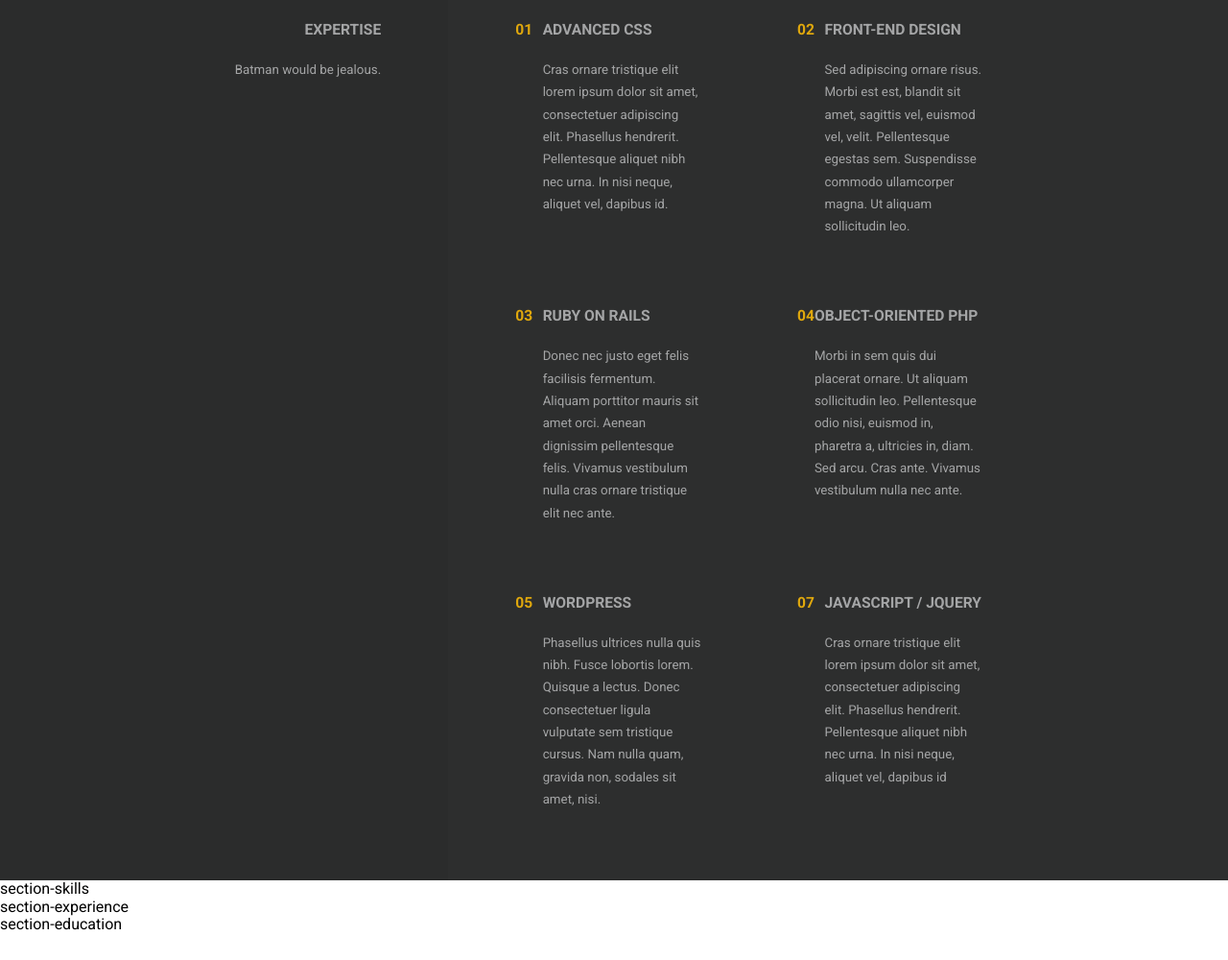
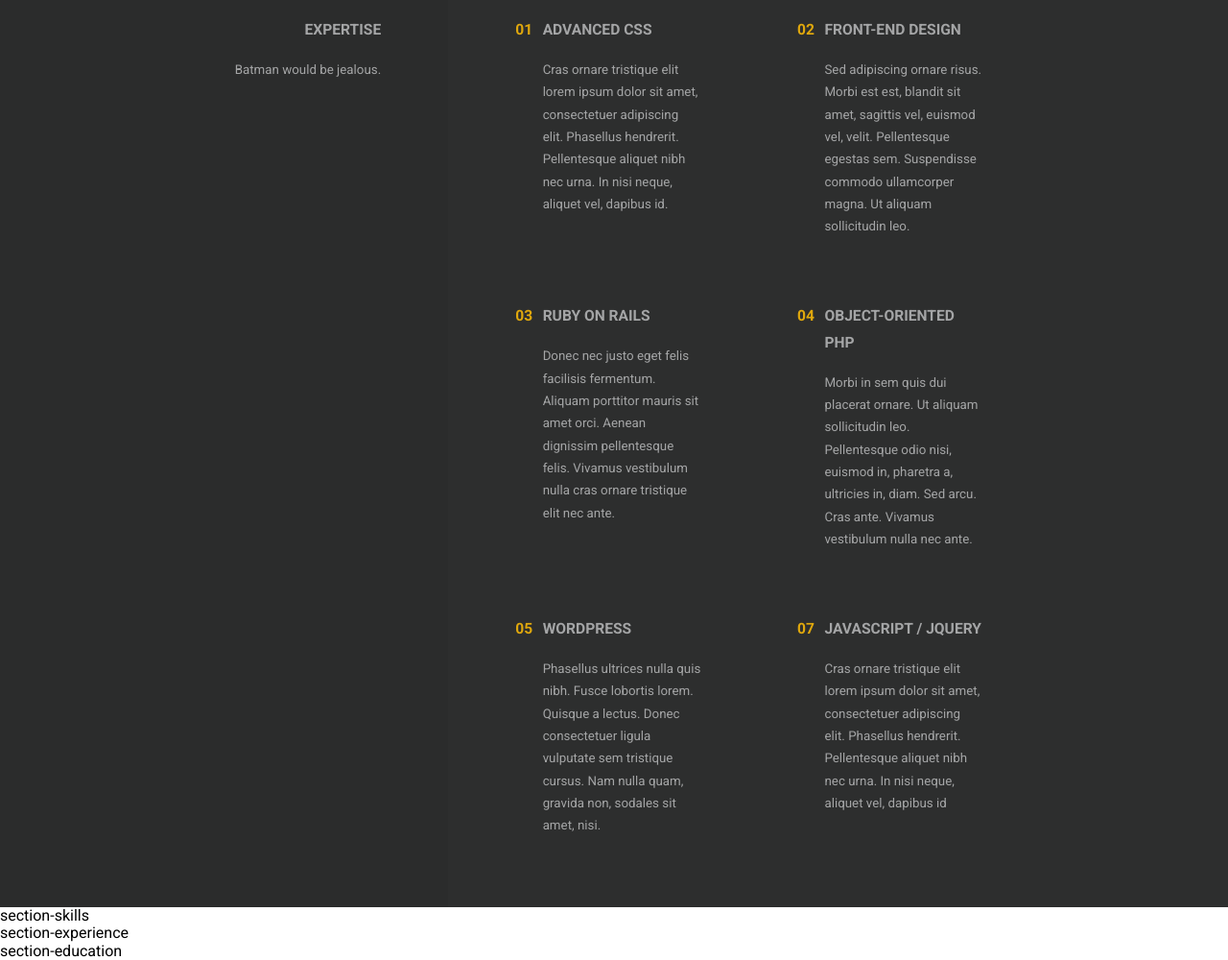
Before and after one commit to artemsavelev/cv, a website: page index.html in a window 1280 px wide. Shown: the part 1431-2431 px from the top of the page at 96% size. Before the commit the page ends 2404 px from the top, so only its background shows below. Drawn offline with Linux system fonts and the light colour scheme.

Commit message:
psdding chenge commit

```diff
--- a/index.html
+++ b/index.html
@@ -82,7 +82,6 @@
         <div class="section-expertise">
             <div class="section-expertise-left">
                 <div class="section-expertise-left-wrapper">
-
                     <h3 class="h3">EXPERTISE</h3>
                     <p>
                         Batman would be jealous.
@@ -127,7 +126,7 @@
                             <div class="section-expertise-right-wrapper-row1-col1__num">
                                 <h3>04</h3>
                             </div>
-                            <div class="section-expertise-right-outer-row1-col1__content">
+                            <div class="section-expertise-right-wrapper-row1-col1__content">
                                 <h3>OBJECT-ORIENTED PHP</h3>
                                 <p>Morbi in sem quis dui placerat ornare. Ut aliquam sollicitudin leo. Pellentesque odio nisi, euismod in, pharetra a, ultricies in, diam. Sed arcu. Cras ante. Vivamus vestibulum nulla nec ante.</p>
                             </div>
```
Also changed, not shown: scss/style.scss (+8 -8 lines).
